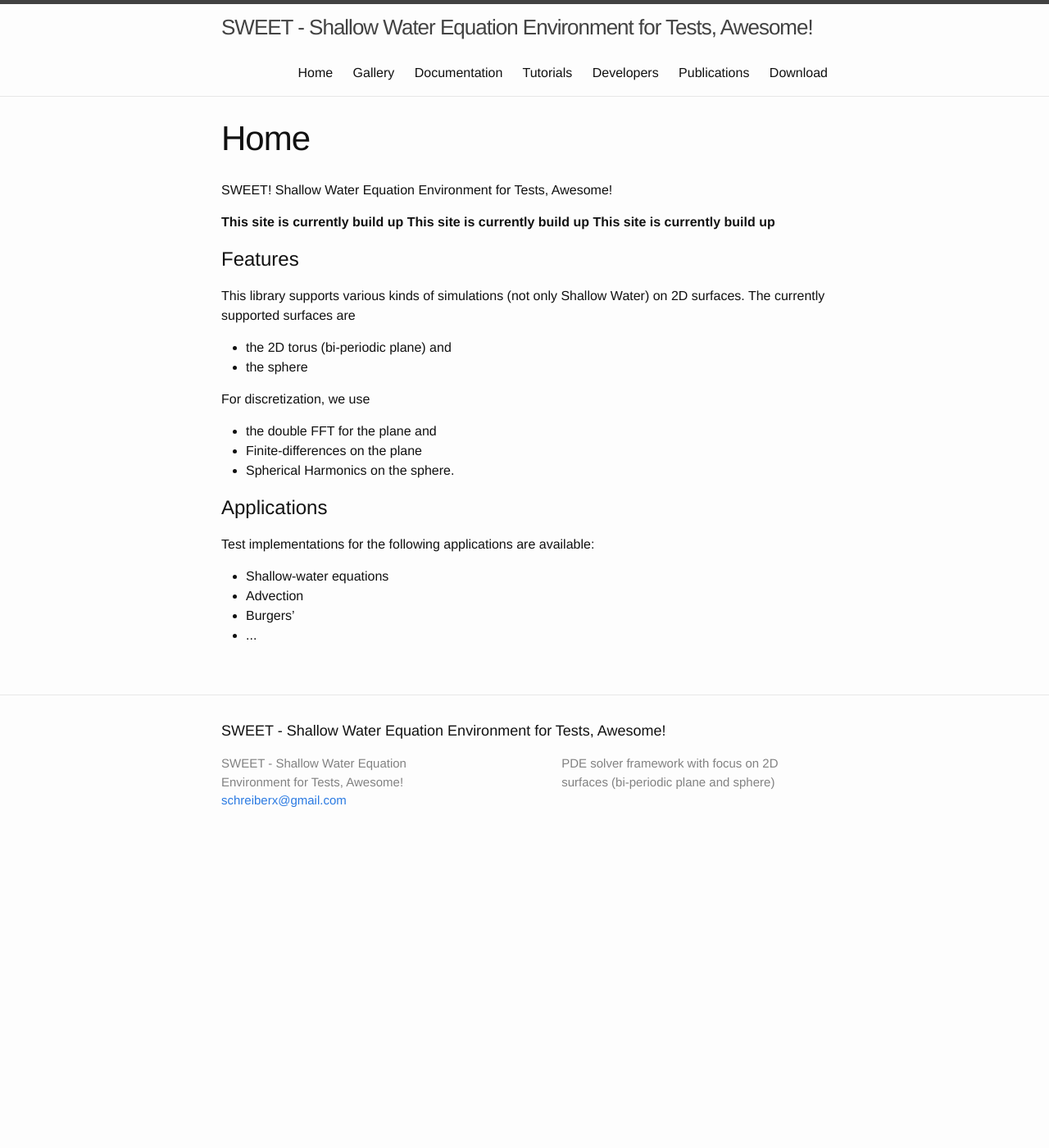
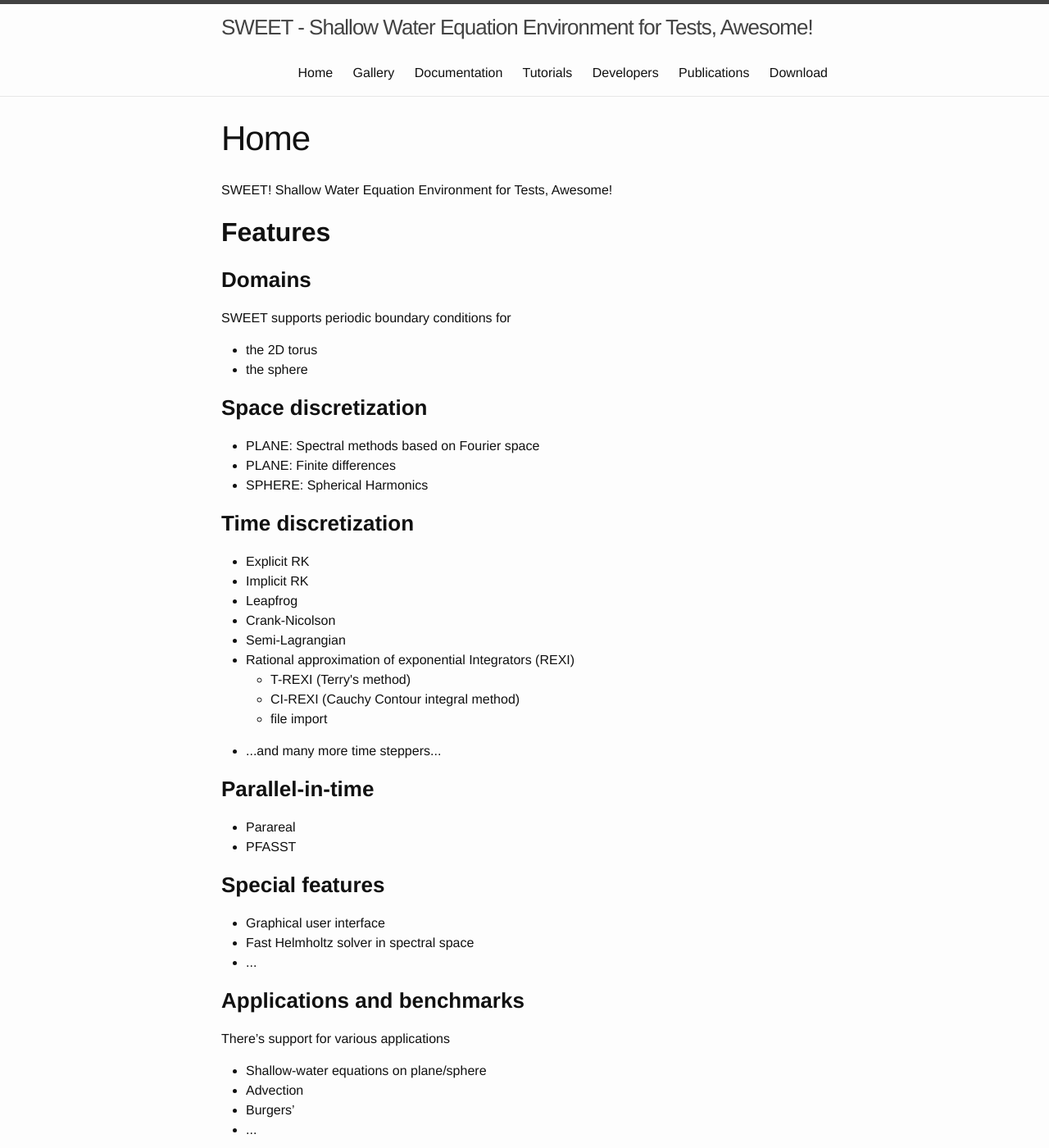
Before and after one commit to schreiberx/sweetsite, a Jekyll site: the page built from index.md, in a window 1280 px wide and 1400 px high. Shown: the whole window at 82% size. Built offline with Jekyll 4.4.1, drawn with Linux system fonts in a browser that asks for light colours.

Commit message:
gallery updated

```diff
--- a/index.md
+++ b/index.md
@@ -6,31 +6,57 @@ permalink: index.html
 
 SWEET! Shallow Water Equation Environment for Tests, Awesome!
 
-<b>This site is currently build up</b>
-<b>This site is currently build up</b>
-<b>This site is currently build up</b>
+<h2 id="features">Features</h2>
 
-<h1 id="features">Features</h1>
-
-<p>This library supports various kinds of simulations (not only Shallow Water)
-on 2D surfaces. The currently supported surfaces are</p>
+<h3>Domains</h3>
+SWEET supports periodic boundary conditions for
 <ul>
-  <li>the 2D torus (bi-periodic plane) and</li>
+  <li>the 2D torus</li>
   <li>the sphere</li>
 </ul>
 
-<p>For discretization, we use</p>
+<h3>Space discretization</h3>
 <ul>
-  <li>the double FFT for the plane and</li>
-  <li>Finite-differences on the plane</li>
-  <li>Spherical Harmonics on the sphere.</li>
+  <li>PLANE: Spectral methods based on Fourier space</li>
+  <li>PLANE: Finite differences</li>
+  <li>SPHERE: Spherical Harmonics</li>
 </ul>
 
-<h1 id="applications">Applications</h1>
+<h3>Time discretization</h3>
+<ul>
+  <li>Explicit RK</li>
+  <li>Implicit RK</li>
+  <li>Leapfrog</li>
+  <li>Crank-Nicolson</li>
+  <li>Semi-Lagrangian</li>
+  <li>Rational approximation of exponential Integrators (REXI)</li>
+  <ul>
+    <li>T-REXI (Terry's method)</li>
+    <li>CI-REXI (Cauchy Contour integral method)</li>
+    <li>file import</li>
+  </ul>
+  <li>...and many more time steppers...</li>
+</ul>
 
-<p>Test implementations for the following applications are available:</p>
+
+<h3>Parallel-in-time</h3>
 <ul>
-  <li>Shallow-water equations</li>
+  <li>Parareal</li>
+  <li>PFASST</li>
+</ul>
+
+
+<h3>Special features</h3>
+<ul>
+  <li>Graphical user interface</li>
+  <li>Fast Helmholtz solver in spectral space</li>
+  <li>...</li>
+</ul>
+
+<h3>Applications and benchmarks</h3>
+There's support for various applications
+<ul>
+  <li>Shallow-water equations on plane/sphere</li>
   <li>Advection</li>
   <li>Burgers’</li>
   <li>...</li>
```
Also changed, not shown: gallery.md (+1 -1 lines), publications.md (+5 -3 lines), css/main.scss (line endings or trailing spaces), 1 other file.
